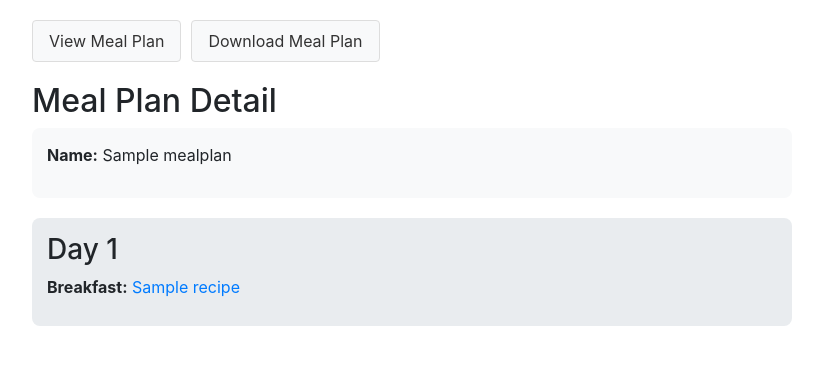
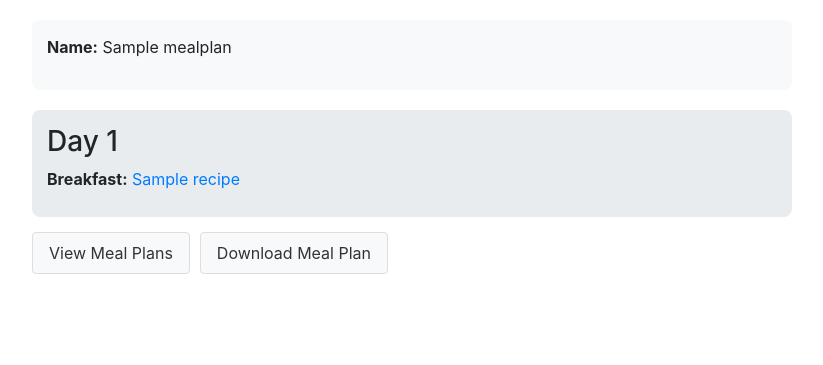
Before and after one commit to mchughbrian/RecipeProject, a Django app: page /mealplan/1/ in a window 1280 px wide. Shown: the part 56-421 px from the top of the page, without its empty margins (228-1051 px from the left). Run offline with Django 4.2, Linux system fonts and the light colour scheme; tables that the repository leaves empty hold one stand-in row (values such as "Sample post"); some libraries are stand-ins or nearby versions.

Commit message:
Harmonized look of mealplan_detail.html

```diff
--- a/templates/recipes/mealplan_detail.html
+++ b/templates/recipes/mealplan_detail.html
@@ -2,12 +2,6 @@
 
 {% block content %}
 <div class="container mealplan-detail">
-    <div class="mealplan-actions">
-        <a href="{% url 'view_mealplans'%}" class="btn btn-custom">View Meal Plan</a>
-        <a href="{% url 'download_mealplan' mealplan.id %}" class="btn btn-custom">Download Meal Plan</a>
-    </div>
-
-    <h2>Meal Plan Detail</h2>
 
     <!-- Display meal plan information -->
     <div class="mealplan-info">
@@ -29,5 +23,9 @@
     {% empty %}
         <p>No meal days found for this meal plan.</p>
     {% endfor %}
+    <div class="mealplan-actions">
+        <a href="{% url 'view_mealplans'%}" class="btn btn-custom">View Meal Plans</a>
+        <a href="{% url 'download_mealplan' mealplan.id %}" class="btn btn-custom">Download Meal Plan</a>
+    </div>
 </div>
 {% endblock %}
```
